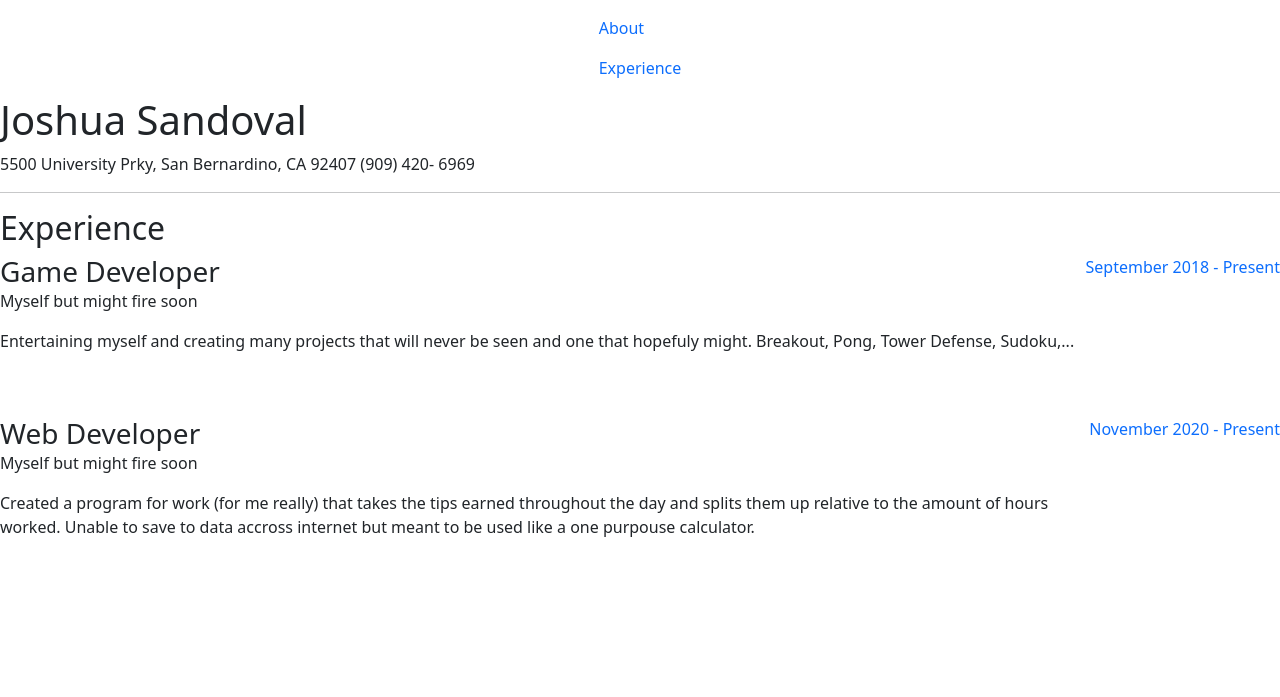
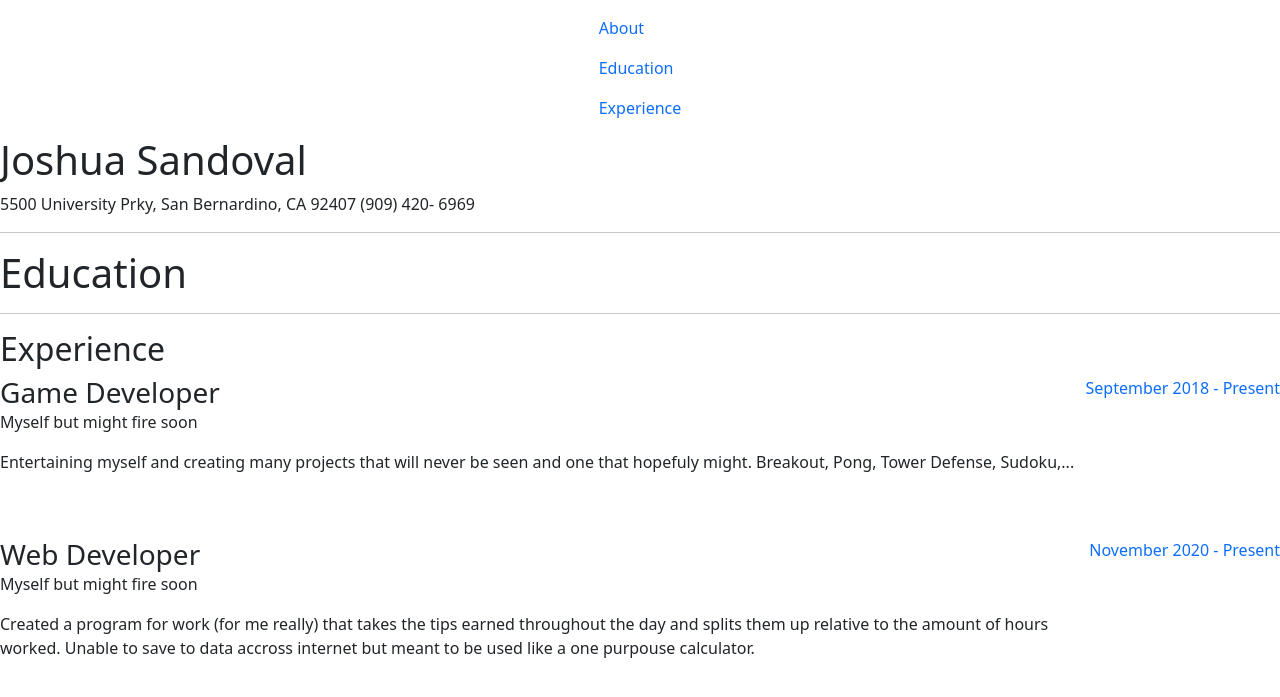
Before and after one commit to JoshESandoval/CSE4500, a PHP site: page / in a window 1280 px wide. Shown: the top 697 px of the page. Run offline with PHP 8.4, Linux system fonts and the light colour scheme.

Commit message:
Update index.php

```diff
--- a/index.php
+++ b/index.php
@@ -15,10 +15,14 @@
       <nav id="navbar-example3" class="navbar vertical-center flex-column center">
         <nav class="nav flex-column">
           <a class="nav-link" href="#about">About</a>
-          <a class="nav-link" href="experiencce">Experience</a>
+          <a class="nav-link" href="#education">Education</a>
+          <a class="nav-link" href="#experience">Experience</a>
         </nav>
       </nav>
     </div>
+
+
+
 
     <!--Begining of Main Body -->
     <div data-bs-offset="0" tabindex="0">
@@ -29,6 +33,16 @@
           <h1 ><?php echo $json_data['first-name']; echo ' '; echo $json_data['last-name']; ?></h1>
           <span> <?php echo $json_data['address']; ?></span>
           <span> <?php echo $json_data['phone'];   ?></span>
+        </div>
+      </div>
+      <hr>
+
+      <!--Begining of Main Body -->
+      <div data-bs-offset="0" tabindex="0" >
+        <div id="#education" class="content-item">
+          <div class="vertical-center">
+            <h1>Education</h1>
+          </div>
         </div>
       </div>
       <hr>
```
